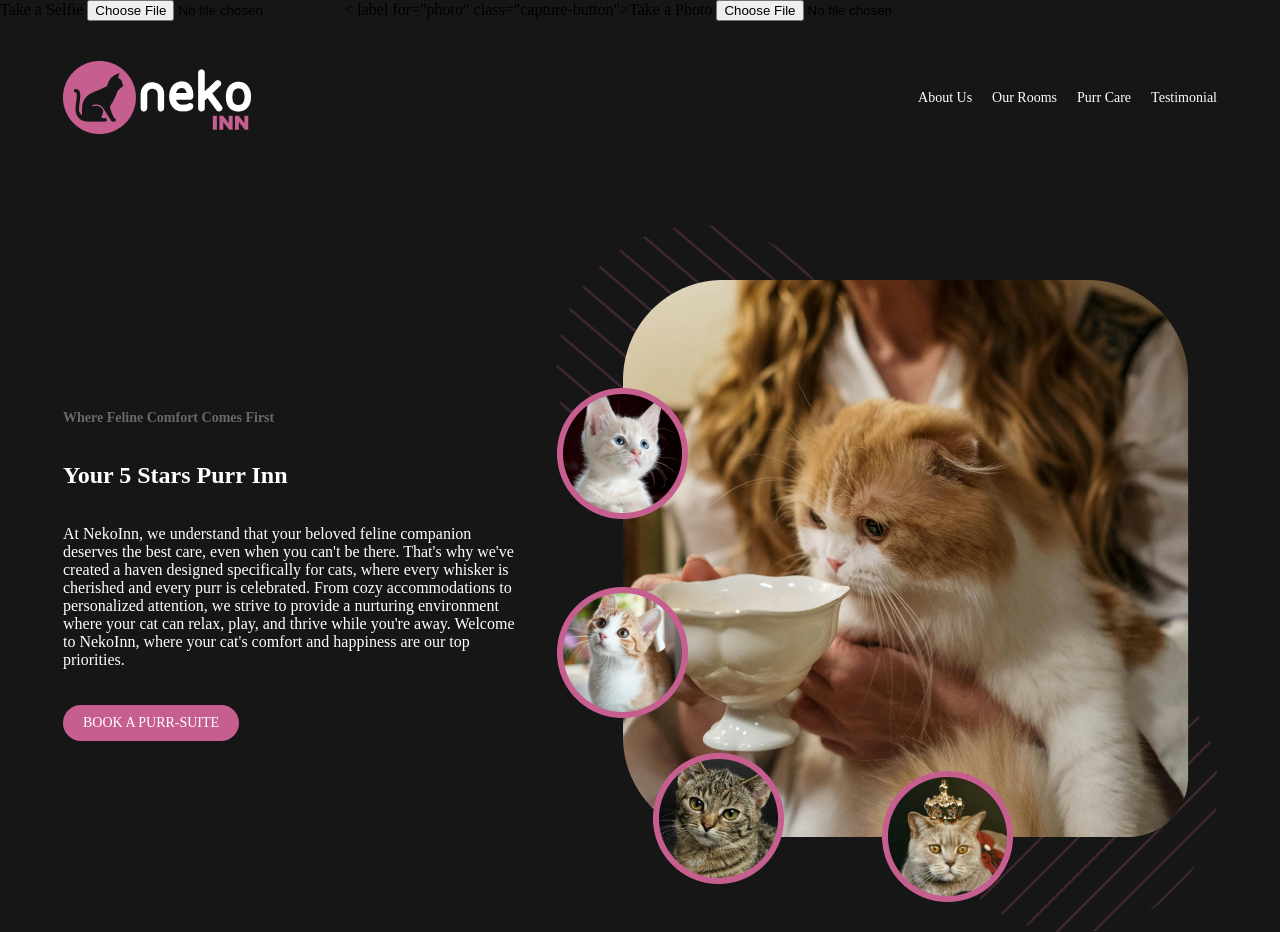
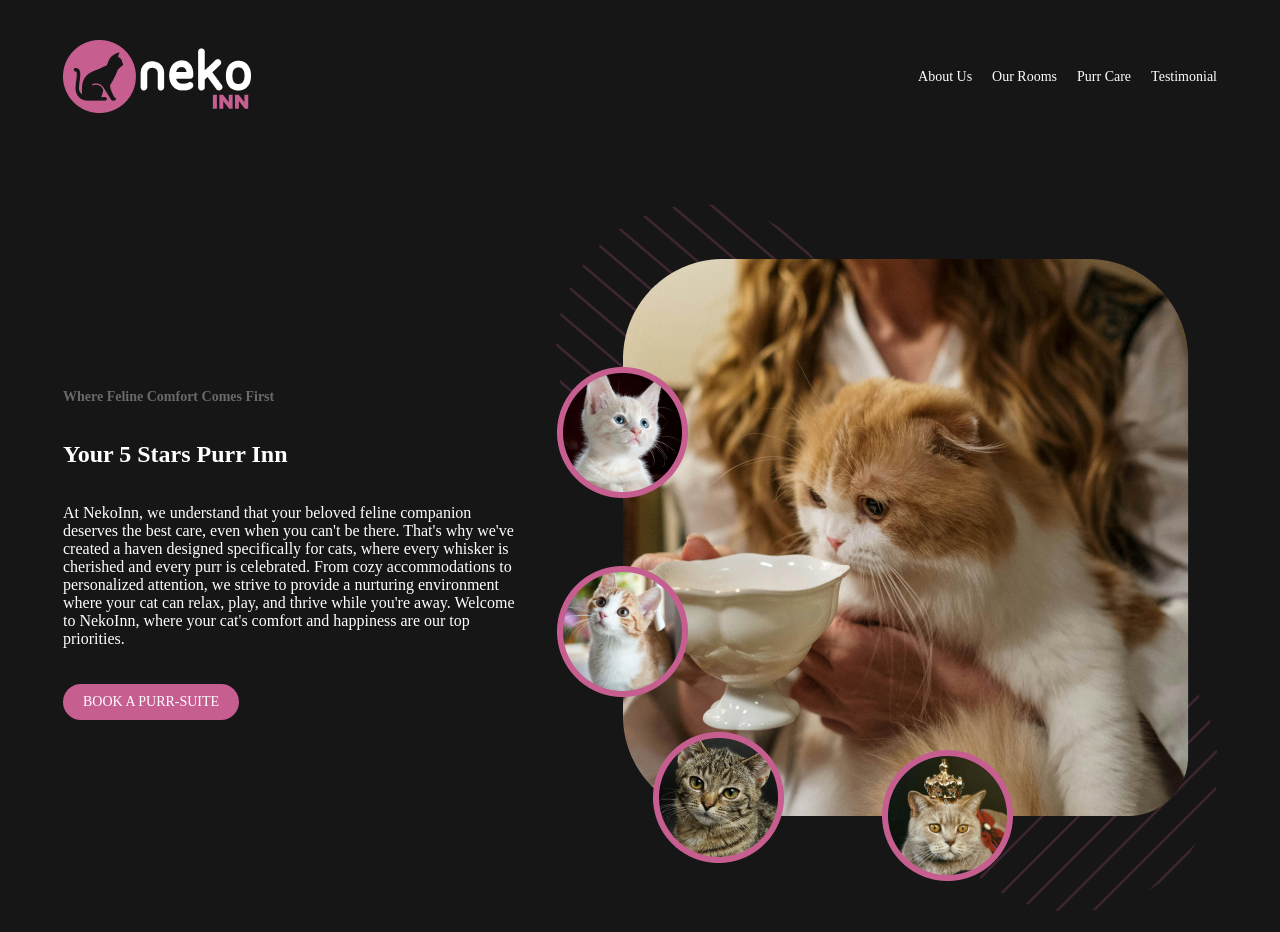
Before and after one commit to Audist-d/Audist-d.github.io, a plain HTML site: page index.html in a window 1280 px wide. Shown: the top 932 px of the page. Drawn offline with Linux system fonts and the light colour scheme.

Commit message:
Update index.html

```diff
--- a/index.html
+++ b/index.html
@@ -23,10 +23,6 @@
     <meta name="copyright" content="Kodland">
     <title>Отель для кошек</title>
 </head>
-    <label for="selfie" class="capture-button">Take a Selfie</label>
-    <input type="file" id="selfie" capture="user" accept="image/*,video/*">
-    < label for="photo" class="capture-button">Take a Photo</label>
-    <input type="file" id="photo" capture="environment" accept="image/*,video/*">
    <header class="header">
     <img src="img/logo.png" alt="" class="header__logo">
     <nav class="header__nav menu">
```
